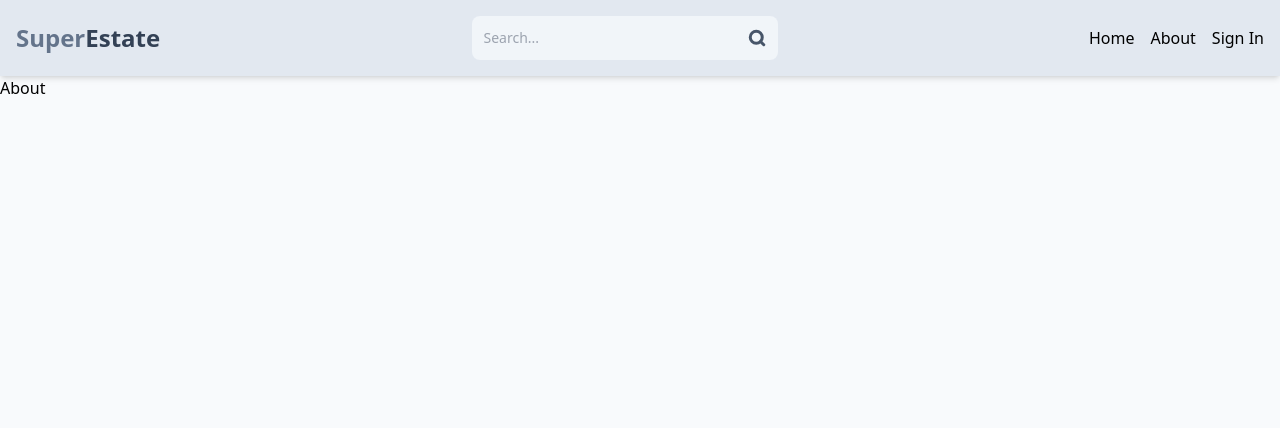
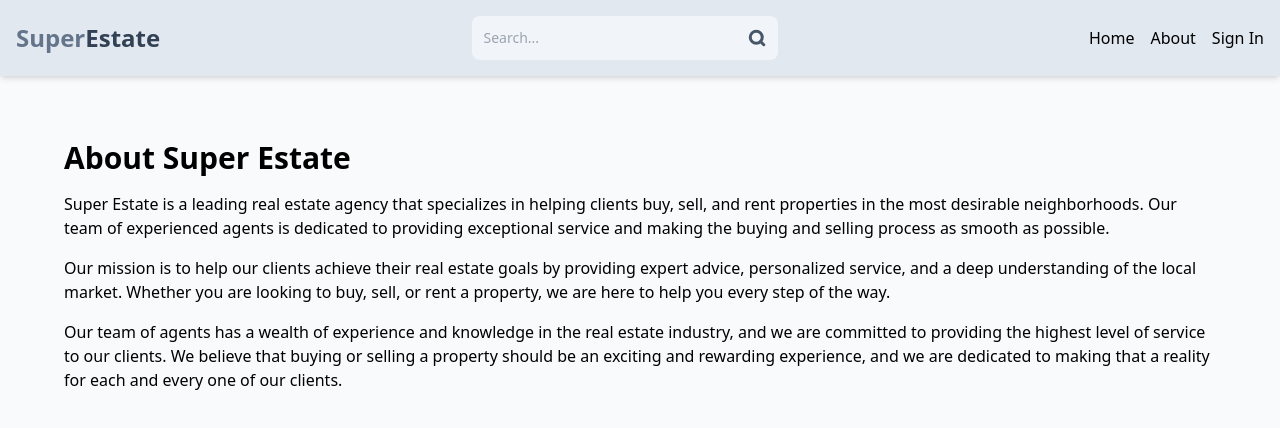
Before and after one commit to ivanbutakov0/super_estate, a React (Vite) app in the folder client/: page /about in a window 1280 px wide. Shown: the top 428 px of the page. Built offline with nearby package versions, Linux system fonts and the light colour scheme; no server answers.

Commit message:
Complete about page

```diff
--- a/client/src/pages/About.tsx
+++ b/client/src/pages/About.tsx
@@ -1,4 +1,28 @@
 const About = () => {
-	return <div>About</div>
+	return (
+		<section className='max-w-6xl mx-auto py-16 space-y-4'>
+			<h1 className='text-3xl font-bold'>About Super Estate</h1>
+			<p>
+				Super Estate is a leading real estate agency that specializes in helping
+				clients buy, sell, and rent properties in the most desirable
+				neighborhoods. Our team of experienced agents is dedicated to providing
+				exceptional service and making the buying and selling process as smooth
+				as possible.
+			</p>
+			<p>
+				Our mission is to help our clients achieve their real estate goals by
+				providing expert advice, personalized service, and a deep understanding
+				of the local market. Whether you are looking to buy, sell, or rent a
+				property, we are here to help you every step of the way.
+			</p>
+			<p>
+				Our team of agents has a wealth of experience and knowledge in the real
+				estate industry, and we are committed to providing the highest level of
+				service to our clients. We believe that buying or selling a property
+				should be an exciting and rewarding experience, and we are dedicated to
+				making that a reality for each and every one of our clients.
+			</p>
+		</section>
+	)
 }
 export default About
```
